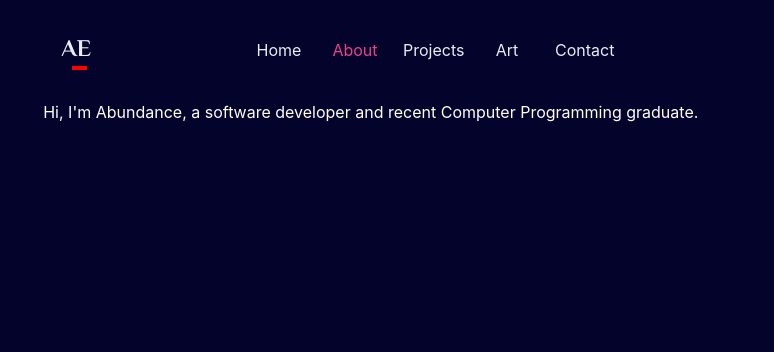
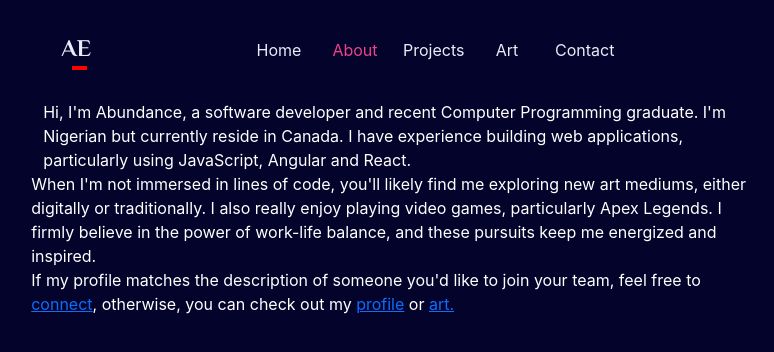
Before and after one commit to abundanceesim/website-portfolio, a React (Create React App) app in the folder client/: page /about in a window 1280 px wide. Shown: the top 352 px of the page, without its empty margins (244-1018 px from the left). Built offline with nearby package versions, Linux system fonts and the light colour scheme.

Commit message:
Modify About page

```diff
--- a/client/src/pages/About.jsx
+++ b/client/src/pages/About.jsx
@@ -2,8 +2,21 @@ import React from 'react'
 
 export default function About() {
   return (
-    <div className='container'>Hi, I'm Abundance, a software developer and recent Computer Programming
-      graduate.
-    </div>
-  )
+    <>
+      <div className="container">
+        Hi, I'm Abundance, a software developer and recent Computer Programming
+        graduate. I'm Nigerian but currently reside in Canada.
+        I have experience building web applications, particularly using JavaScript,
+        Angular and React.
+      </div>
+      When I'm not immersed in lines of code, you'll likely find me exploring
+      new art mediums, either digitally or traditionally. I also really enjoy playing
+      video games, particularly Apex Legends. I firmly believe in the power of work-life balance, and
+      these pursuits keep me energized and inspired.
+
+      <div>If my profile matches the description of someone you'd like to join your team, feel free to <span><a href="/contact">connect</a></span>, otherwise,
+        you can check out my <span><a href="http://">profile</a></span> or <span><a href="http://">art.</a></span>
+      </div>
+    </>
+  );
 }
--- a/client/src/pages/Projects.jsx
+++ b/client/src/pages/Projects.jsx
@@ -12,7 +12,7 @@ export default function Projects() {
       id: 1,
       title: "Goal Tracker",
       description:
-        "MERN stack application to help users keep track of their goals",
+        "MERN stack application to help users keep track of their goals.",
       link: "https://github.com/abundanceesim/goal-tracker",
       shortTitle: "goal-tracker",
       screenshot: goalTracker,
@@ -59,7 +59,7 @@ export default function Projects() {
       id: 4,
       title: "Potato Inventory App",
       description:
-        "Console-based inventory application for the manipulation of records from dataset about potatoes",
+        "Console-based inventory application for the manipulation of records from dataset published by Statistics Canada.",
       link: "https://github.com/abundanceesim/potato-inventory-app",
       shortTitle: "potato-inventory",
       screenshot: potatoInventory,
```
